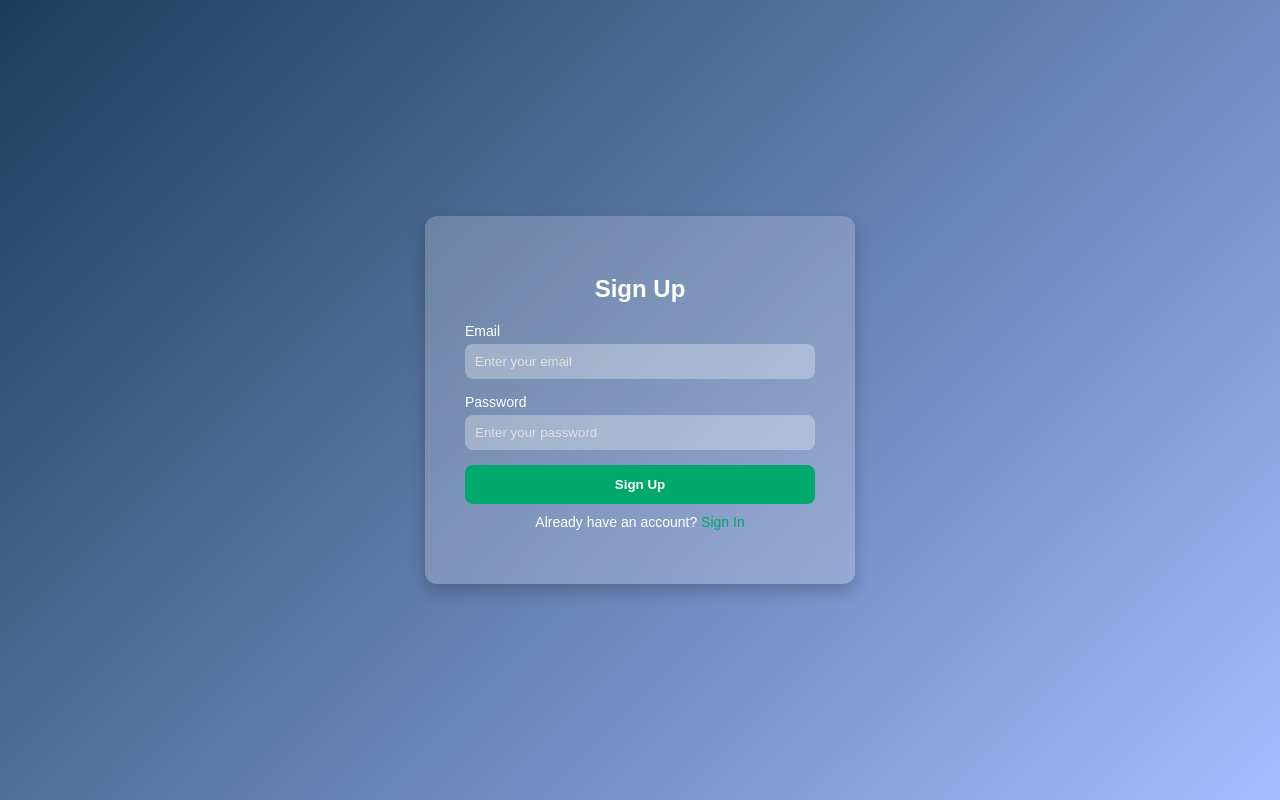
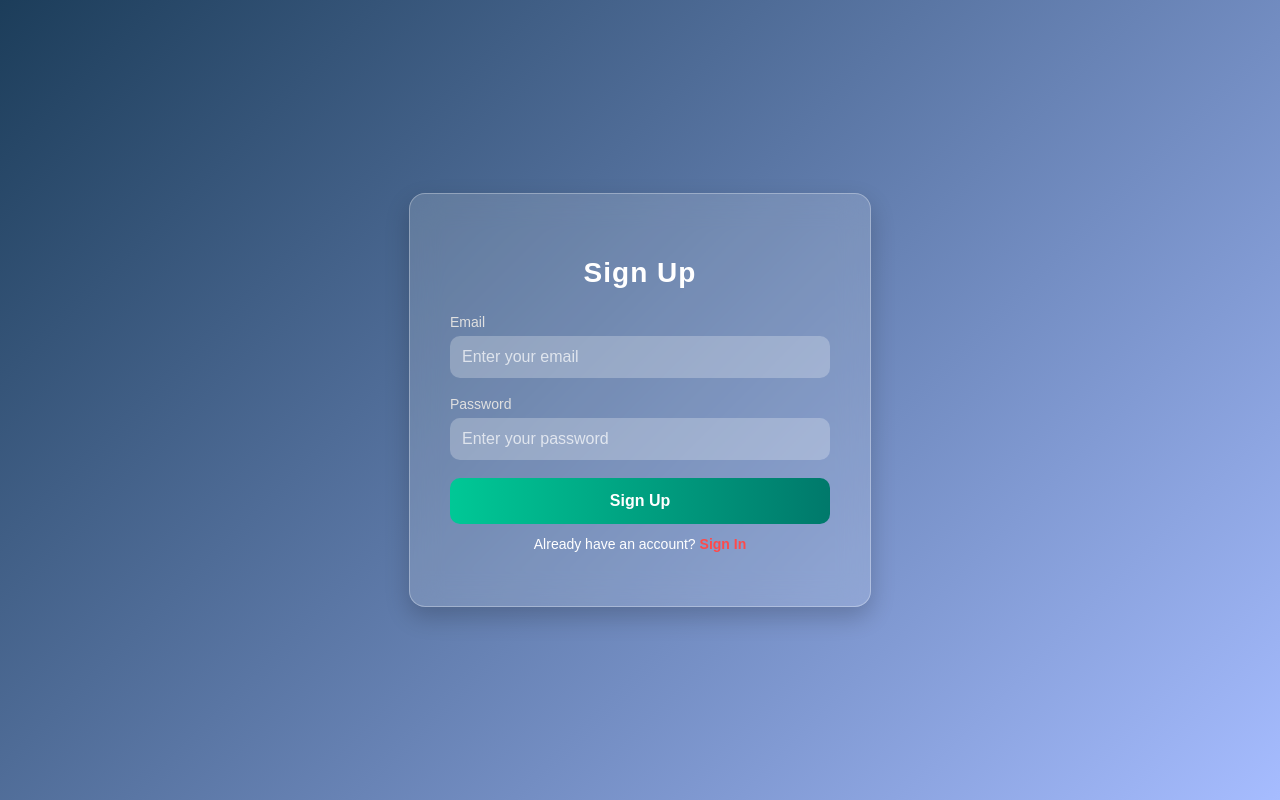
Before and after one commit to DeraniDU/BookHive-Y3-S2-WE-204, a React (Create React App) app in the folder frontend/: page /signup in a window 1280 px wide. Built offline with nearby package versions, Linux system fonts and the light colour scheme; no server answers.

Commit message:
Modified Signin Signup correctly
User can first signup if they dont have account then can login via signin then user will redirect to the home

```diff
--- a/frontend/src/App.js
+++ b/frontend/src/App.js
@@ -1,19 +1,21 @@
 import React from "react";
-import { BrowserRouter as Router, Route, Routes } from "react-router-dom";
+import { BrowserRouter as Router, Routes, Route } from "react-router-dom";
+import SignUp from "./SignUp";
 import SignIn from "./SignIn";
-import SignUp from "./SignUp";
-import Home from "./Home";
+import Home from "./Home"; // Ensure you have this page
+import "./App.css"; // Your global styles
 
-const App = () => {
+function App() {
   return (
     <Router>
       <Routes>
-        <Route path="/" element={<Home />} />
+        <Route path="/signup" element={<SignUp />} />
         <Route path="/signin" element={<SignIn />} />
-        <Route path="/signup" element={<SignUp />} />
+        <Route path="/home" element={<Home />} />
+        <Route path="/" element={<Home />} /> {/* Default route */}
       </Routes>
     </Router>
   );
-};
+}
 
 export default App;
--- a/frontend/src/Home.jsx
+++ b/frontend/src/Home.jsx
@@ -1,7 +1,35 @@
-import React from 'react';
+import React, { useEffect, useState } from 'react';
+import { auth } from './firebase';
+import { signOut, onAuthStateChanged } from 'firebase/auth';
+import { useNavigate } from 'react-router-dom';
 import './Home.css';
 
 const Home = () => {
+  const [user, setUser] = useState(null);
+  const navigate = useNavigate();
+
+  useEffect(() => {
+    const unsubscribe = onAuthStateChanged(auth, (currentUser) => {
+      if (!currentUser) {
+        navigate('/signin'); // Redirect if not logged in
+      } else {
+        setUser(currentUser);
+      }
+    });
+
+    return () => unsubscribe();
+  }, [navigate]);
+
+  const handleLogout = async () => {
+    try {
+      await signOut(auth);
+      alert("Logged out successfully!");
+      navigate('/signin');
+    } catch (error) {
+      alert(error.message);
+    }
+  };
+
   return (
     <div className="home-container">
       {/* Navbar */}
@@ -12,6 +40,11 @@ const Home = () => {
             <a href="#home" className="navbar-link">Home</a>
             <a href="#services" className="navbar-link">Services</a>
             <a href="#contact" className="navbar-link">Contact</a>
+            {user && (
+              <button className="logout-button" onClick={handleLogout}>
+                Logout
+              </button>
+            )}
           </div>
         </div>
       </nav>
--- a/frontend/src/SignIn.css
+++ b/frontend/src/SignIn.css
@@ -12,69 +12,80 @@ body {
 .signin-container {
   background: rgba(255, 255, 255, 0.2);
   padding: 40px;
-  border-radius: 12px;
-  box-shadow: 0 8px 16px rgba(0, 0, 0, 0.2);
-  backdrop-filter: blur(10px);
-  width: 350px;
+  border-radius: 16px;
+  box-shadow: 0 10px 25px rgba(0, 0, 0, 0.2);
+  backdrop-filter: blur(15px);
+  width: 380px;
   text-align: center;
+  border: 1px solid rgba(255, 255, 255, 0.3);
 }
 
 .signin-container h2 {
   color: #fff;
-  margin-bottom: 20px;
+  margin-bottom: 25px;
+  font-size: 24px;
 }
 
 .input-group {
   display: flex;
   flex-direction: column;
-  margin-bottom: 15px;
+  margin-bottom: 18px;
+  text-align: left;
 }
 
 .input-group label {
   font-size: 14px;
-  margin-bottom: 5px;
-  color: #fff;
-  text-align: left;
+  margin-bottom: 6px;
+  color: #e0e0e0;
 }
 
 .input-group input {
-  padding: 10px;
+  padding: 12px;
   border: none;
-  border-radius: 8px;
+  border-radius: 10px;
   outline: none;
-  background: rgba(255, 255, 255, 0.3);
+  background: rgba(255, 255, 255, 0.25);
   color: #fff;
+  transition: 0.3s;
 }
 
 .input-group input::placeholder {
-  color: #e0e0e0;
+  color: rgba(255, 255, 255, 0.7);
+}
+
+.input-group input:focus {
+  background: rgba(255, 255, 255, 0.35);
+  box-shadow: 0 0 8px rgba(255, 255, 255, 0.3);
 }
 
 .signin-button {
-  background: #ff0404;
+  background: linear-gradient(90deg, #ff4a4a, #c90000);
   border: none;
-  padding: 12px;
+  padding: 14px;
   width: 100%;
   color: #fff;
   font-weight: bold;
   cursor: pointer;
-  border-radius: 8px;
+  border-radius: 10px;
+  font-size: 16px;
   transition: 0.3s;
 }
 
 .signin-button:hover {
-  background: #d90303;
+  background: linear-gradient(90deg, #ff1e1e, #a80000);
+  transform: scale(1.05);
 }
 
 .alt-option {
-  margin-top: 10px;
+  margin-top: 12px;
   color: #fff;
   font-size: 14px;
 }
 
 .alt-option a {
-  color: #ff0404;
+  color: #ff4a4a;
   text-decoration: none;
+  font-weight: 600;
 }
 
 .alt-option a:hover {
--- a/frontend/src/SignIn.jsx
+++ b/frontend/src/SignIn.jsx
@@ -14,7 +14,7 @@ const SignIn = () => {
     try {
       await signInWithEmailAndPassword(auth, email, password);
       alert("Signed in successfully!");
-      navigate("/");
+      navigate("/home"); // Navigate to Home page after successful sign-in
     } catch (error) {
       alert(error.message);
     }
--- a/frontend/src/SignUp.css
+++ b/frontend/src/SignUp.css
@@ -10,71 +10,85 @@ body {
 }
 
 .signup-container {
-  background: rgba(255, 255, 255, 0.2);
+  background: rgba(255, 255, 255, 0.15);
   padding: 40px;
-  border-radius: 12px;
-  box-shadow: 0 8px 16px rgba(0, 0, 0, 0.2);
-  backdrop-filter: blur(10px);
-  width: 350px;
+  border-radius: 16px;
+  box-shadow: 0 10px 25px rgba(0, 0, 0, 0.2);
+  backdrop-filter: blur(15px);
+  width: 380px;
   text-align: center;
+  border: 1px solid rgba(255, 255, 255, 0.3);
 }
 
 .signup-container h2 {
   color: #fff;
-  margin-bottom: 20px;
+  margin-bottom: 25px;
+  font-size: 28px;
+  font-weight: 600;
+  letter-spacing: 1px;
 }
 
 .input-group {
   display: flex;
   flex-direction: column;
-  margin-bottom: 15px;
+  margin-bottom: 18px;
+  text-align: left;
 }
 
 .input-group label {
   font-size: 14px;
-  margin-bottom: 5px;
-  color: #fff;
-  text-align: left;
+  margin-bottom: 6px;
+  color: #e0e0e0;
 }
 
 .input-group input {
-  padding: 10px;
+  padding: 12px;
   border: none;
-  border-radius: 8px;
+  border-radius: 10px;
   outline: none;
-  background: rgba(255, 255, 255, 0.3);
+  background: rgba(255, 255, 255, 0.25);
   color: #fff;
+  transition: 0.3s;
+  font-size: 16px;
 }
 
 .input-group input::placeholder {
-  color: #e0e0e0;
+  color: rgba(255, 255, 255, 0.7);
+}
+
+.input-group input:focus {
+  background: rgba(255, 255, 255, 0.35);
+  box-shadow: 0 0 8px rgba(255, 255, 255, 0.3);
 }
 
 .signup-button {
-  background: #00a86b;
+  background: linear-gradient(90deg, #00c896, #00796b);
   border: none;
-  padding: 12px;
+  padding: 14px;
   width: 100%;
   color: #fff;
   font-weight: bold;
   cursor: pointer;
-  border-radius: 8px;
+  border-radius: 10px;
+  font-size: 16px;
   transition: 0.3s;
 }
 
 .signup-button:hover {
-  background: #008f5d;
+  background: linear-gradient(90deg, #00b388, #00695c);
+  transform: scale(1.05);
 }
 
 .alt-option {
-  margin-top: 10px;
+  margin-top: 12px;
   color: #fff;
   font-size: 14px;
 }
 
 .alt-option a {
-  color: #00a86b;
+  color: #00ffb3;
   text-decoration: none;
+  font-weight: 600;
 }
 
 .alt-option a:hover {
--- a/frontend/src/SignUp.jsx
+++ b/frontend/src/SignUp.jsx
@@ -2,7 +2,7 @@ import React, { useState } from "react";
 import { auth } from "./firebase";
 import { createUserWithEmailAndPassword } from "firebase/auth";
 import { useNavigate } from "react-router-dom";
-import "./SignUp.css"; // Import CSS file
+import "./SignUp.css"; // Import the updated CSS
 
 const SignUp = () => {
   const [email, setEmail] = useState("");
@@ -14,7 +14,7 @@ const SignUp = () => {
     try {
       await createUserWithEmailAndPassword(auth, email, password);
       alert("User created successfully!");
-      navigate("/signin");
+      navigate("/signin"); // Redirect to Sign In page after successful signup
     } catch (error) {
       alert(error.message);
     }
@@ -44,11 +44,11 @@ const SignUp = () => {
             required
           />
         </div>
-        <button className="signup-button" type="submit">Sign Up</button>
-        <p className="alt-option">
-          Already have an account? <a href="/signin">Sign In</a>
-        </p>
+        <button type="submit" className="signup-button">Sign Up</button>
       </form>
+      <p className="alt-option">
+        Already have an account? <a href="/signin">Sign In</a>
+      </p>
     </div>
   );
 };
--- a/frontend/src/firebase.js
+++ b/frontend/src/firebase.js
@@ -1,17 +1,19 @@
+// Import Firebase SDK
 import { initializeApp } from "firebase/app";
-import { getAuth } from "firebase/auth";
+import { getAuth } from "firebase/auth"; // Import Firebase Authentication
 
+// Your Firebase configuration
 const firebaseConfig = {
-  apiKey: process.env.REACT_APP_FIREBASE_API_KEY,
-  authDomain: process.env.REACT_APP_FIREBASE_AUTH_DOMAIN,
-  projectId: process.env.REACT_APP_FIREBASE_PROJECT_ID,
-  storageBucket: process.env.REACT_APP_FIREBASE_STORAGE_BUCKET,
-  messagingSenderId: process.env.REACT_APP_FIREBASE_MESSAGING_SENDER_ID,
-  appId: process.env.REACT_APP_FIREBASE_APP_ID,
+  apiKey: "AIzaSyB4qnwZ49O_2cu8ep5A8UblAVdboeibi5w",
+  authDomain: "bookhive-y3-s2-we-204.firebaseapp.com",
+  projectId: "bookhive-y3-s2-we-204",
+  storageBucket: "bookhive-y3-s2-we-204.appspot.com", // Corrected storageBucket URL
+  messagingSenderId: "850648278103",
+  appId: "1:850648278103:web:8a8791f869d19df87f6f12"
 };
 
 // Initialize Firebase
 const app = initializeApp(firebaseConfig);
-const auth = getAuth(app);
+export const auth = getAuth(app); // Export auth for authentication
 
-export { auth };
+export default app;
```
